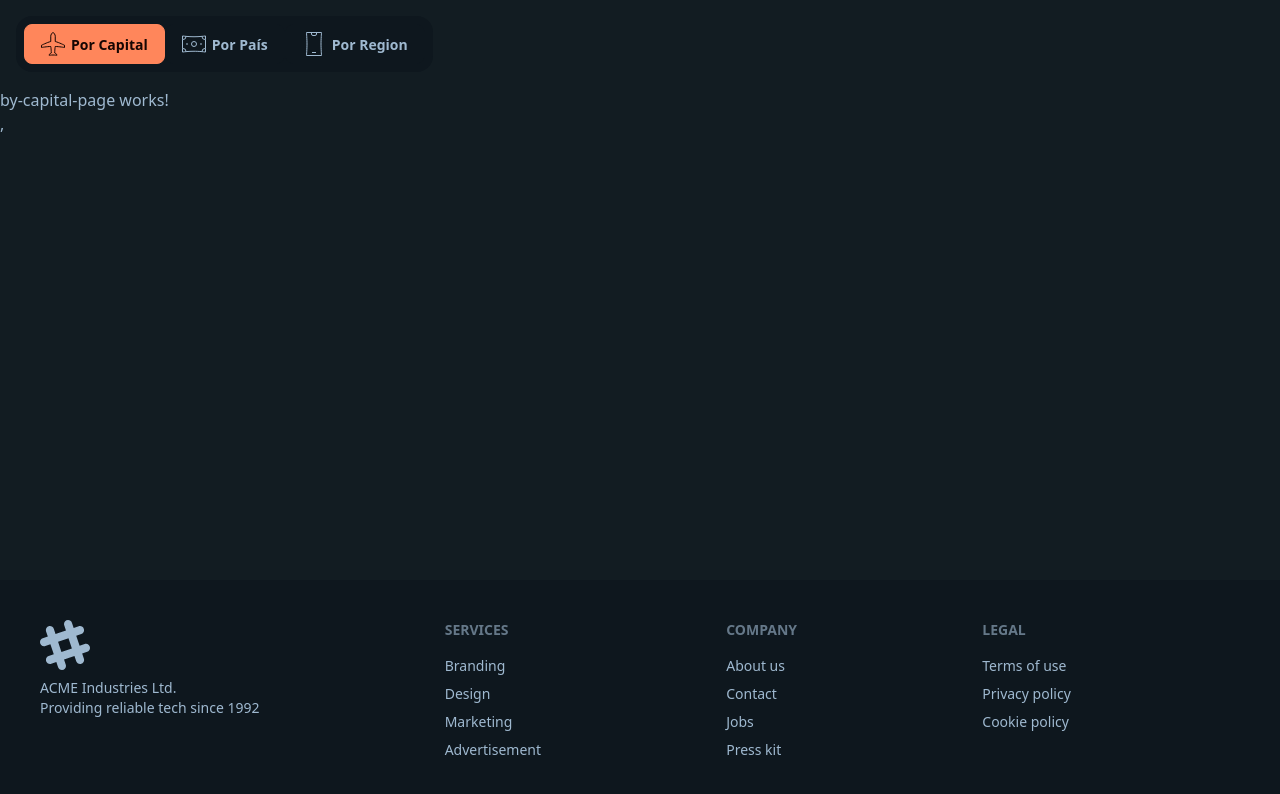
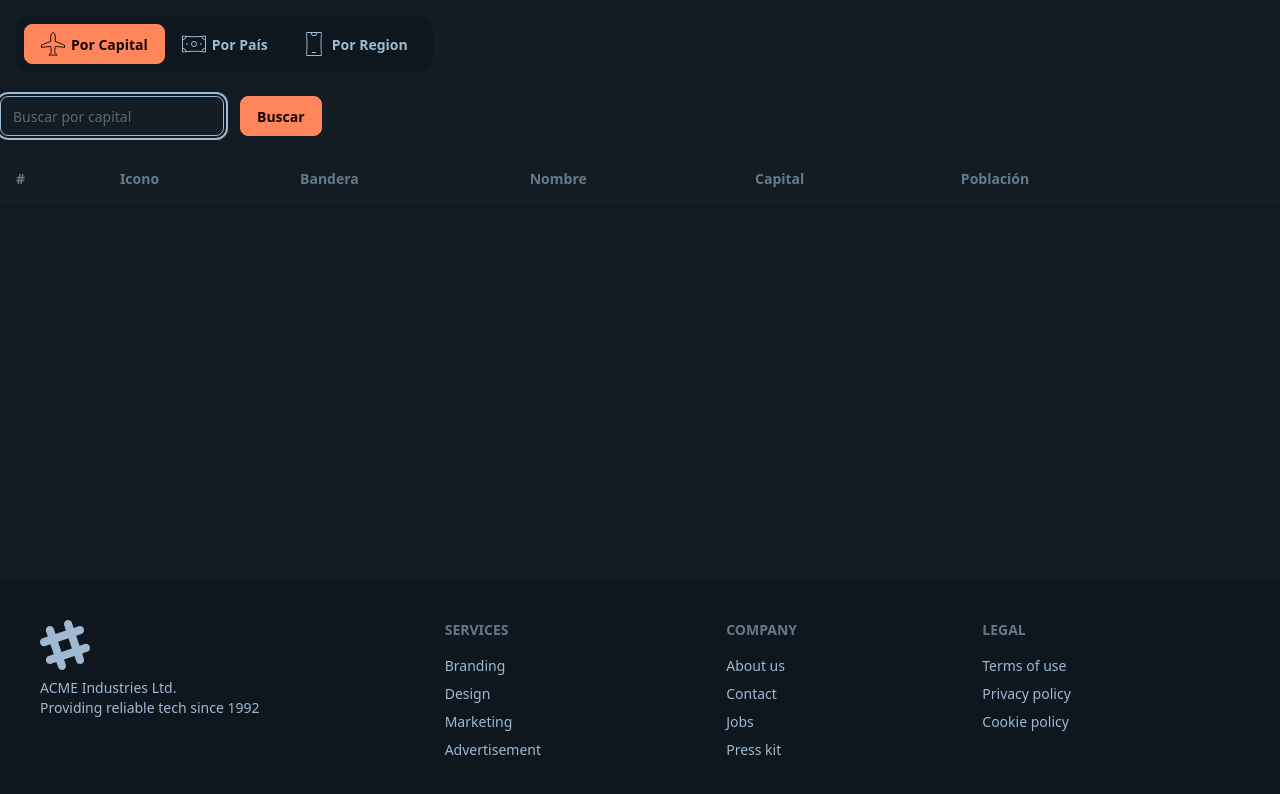
Before and after one commit to JulianMontu/04-country-app-ang-19, an Angular app: page /country/by-capital in a window 1280 px wide. Shown: the top 794 px of the page. Built offline with nearby package versions, Linux system fonts and the light colour scheme.

Commit message:
input y outputs en angular

```diff
--- /dev/null
+++ b/src/app/country/components/country-list/country-list.component.html
@@ -0,0 +1,19 @@
+<section class="mt-5">
+    <table class="table table-md mt-2 w-full">
+        <thead>
+            <tr>
+                <th>#</th>
+                <th>Icono</th>
+                <th>Bandera</th>
+                <th>Nombre</th>
+                <th>Capital</th>
+                <th>Población</th>
+                <th></th>
+            </tr>
+        </thead>
+        <tbody>
+            <tr>
+            </tr>
+        </tbody>
+    </table>
+</section>
--- /dev/null
+++ b/src/app/country/components/country-list/country-list.component.ts
@@ -0,0 +1,9 @@
+import { ChangeDetectionStrategy, Component } from '@angular/core';
+
+@Component({
+  selector: 'country-list',
+  imports: [],
+  templateUrl: './country-list.component.html',
+  changeDetection: ChangeDetectionStrategy.OnPush,
+})
+export class CountryListComponent { }
--- /dev/null
+++ b/src/app/country/components/search-input/search-input.component.html
@@ -0,0 +1,16 @@
+<section class="flex flex-row gap-2 mt-2">
+    <input type="text"
+    class="input input-bordered mr-2 w-56"
+    [placeholder]="placeHolder()"
+    autofocus
+    #txtSearch
+    (keyup.enter)="value.emit(txtSearch.value)"
+    >
+
+    <button
+    class="btn btn-primary"
+    (click)="value.emit(txtSearch.value)"
+    >
+        Buscar
+    </button>
+</section>
--- /dev/null
+++ b/src/app/country/components/search-input/search-input.component.ts
@@ -0,0 +1,12 @@
+import { ChangeDetectionStrategy, Component, EventEmitter, input, output } from '@angular/core';
+
+@Component({
+  selector: 'country-search-input',
+  imports: [],
+  templateUrl: './search-input.component.html',
+  changeDetection: ChangeDetectionStrategy.OnPush,
+})
+export class SearchInputComponent {
+  value = output<string>();
+  placeHolder = input.required<string>();
+ }
--- a/src/app/country/pages/by-capital-page/by-capital-page.component.html
+++ b/src/app/country/pages/by-capital-page/by-capital-page.component.html
@@ -1 +1,3 @@
-<p>by-capital-page works!</p>,
+
+<country-search-input [placeHolder]="'Buscar por capital'" (value)="onSearch($event)"/>
+<country-list/>
--- a/src/app/country/pages/by-capital-page/by-capital-page.component.ts
+++ b/src/app/country/pages/by-capital-page/by-capital-page.component.ts
@@ -1,9 +1,15 @@
 import { ChangeDetectionStrategy, Component } from '@angular/core';
+import { SearchInputComponent } from '../../components/search-input/search-input.component';
+import { CountryListComponent } from '../../components/country-list/country-list.component';
 
 @Component({
   selector: 'app-by-capital-page',
-  imports: [],
+  imports: [SearchInputComponent, CountryListComponent],
   templateUrl: './by-capital-page.component.html',
   changeDetection: ChangeDetectionStrategy.OnPush,
 })
-export class ByCapitalPageComponent { }
+export class ByCapitalPageComponent {
+  onSearch(value: string){
+    console.log({value})
+  }
+}
```
